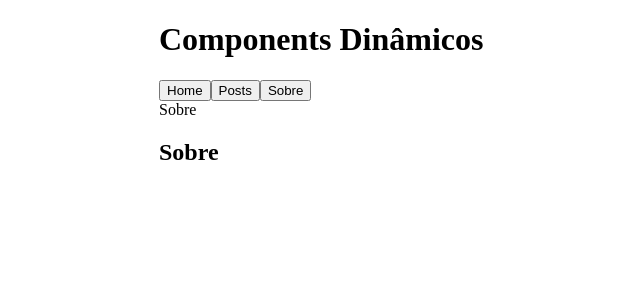
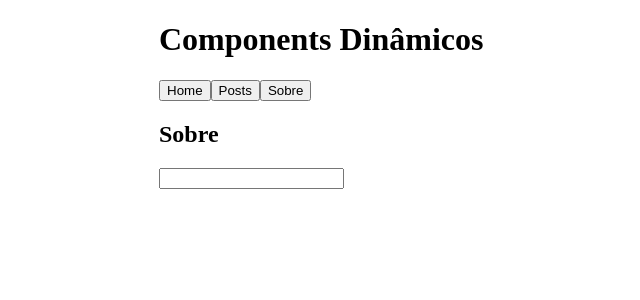
Before and after one commit to CASTORDD/vue-components-avancado, a Vue app: page / in a window 1280 px wide. Both pictures are taken after a click on the button "Sobre". Shown: the top 300 px of the page, without its empty margins (1-641 px from the left). Built offline with nearby package versions, Linux system fonts and the light colour scheme.

Commit message:
manteniendo la misma instancia con Keep-alive

```diff
--- a/src/App.vue
+++ b/src/App.vue
@@ -4,12 +4,14 @@
     <button @click="componentSelecionado = 'Home'">Home</button>
     <button @click="componentSelecionado = 'PostsLista'">Posts</button>
     <button @click="componentSelecionado = 'Sobre'">Sobre</button>
-    <br>
-    <span>{{ componentSelecionado }}</span>
-    <component
-      :is="componentSelecionado"
-      v-bind="propsAtuais"
-    ></component>
+
+    <keep-alive>
+      <component
+        :is="componentSelecionado"
+        v-bind="propsAtuais">
+      </component>
+    </keep-alive>
+
   </div>
 </template>
 
--- a/src/components/Sobre.vue
+++ b/src/components/Sobre.vue
@@ -1,3 +1,23 @@
 <template>
-  <h2>Sobre</h2>
+  <div>
+    <h2>Sobre</h2>
+    <p v-if="autor">Author: {{ autor }}</p>
+    <input type="text" v-model="autor">
+  </div>
 </template>
+
+<script>
+export default {
+  data(){
+    return {
+      autor: ''
+    }
+  },
+  created(){
+    console.log('created!')
+  },
+  destroyed(){
+    console.log('Destroyed!')
+  }
+}
+</script>
```
